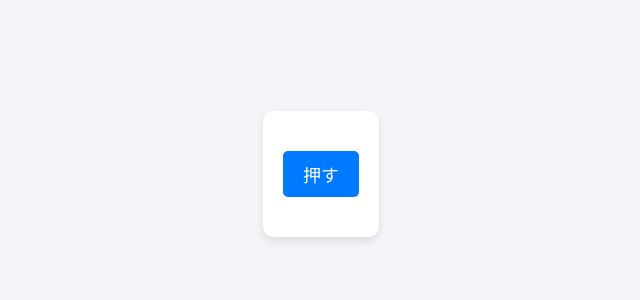
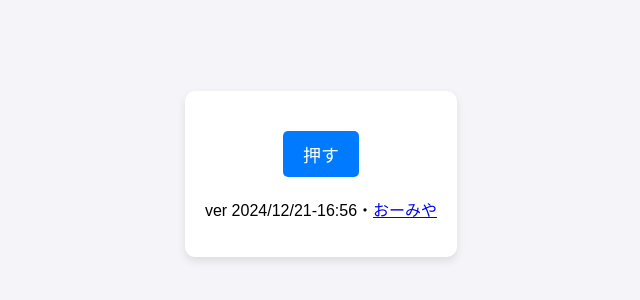
Before and after one commit to minumarapid/MetroRoulette, a plain HTML site: page index.html in a window 1280 px wide. Shown: the part 226-526 px from the top of the page, without its empty margins (319-959 px from the left). Drawn offline with Linux system fonts and the light colour scheme.

Commit message:
Update index.html

```diff
--- a/index.html
+++ b/index.html
@@ -46,6 +46,7 @@
     <div class="container">
         <button onclick="drawLottery()">押す</button>
         <div class="result" id="result"></div>
+        <p> ver 2024/12/21-16:56・<a href="https://misskey.flowers/@minumarapid">おーみや</a>
     </div>
 
     <script>
```
